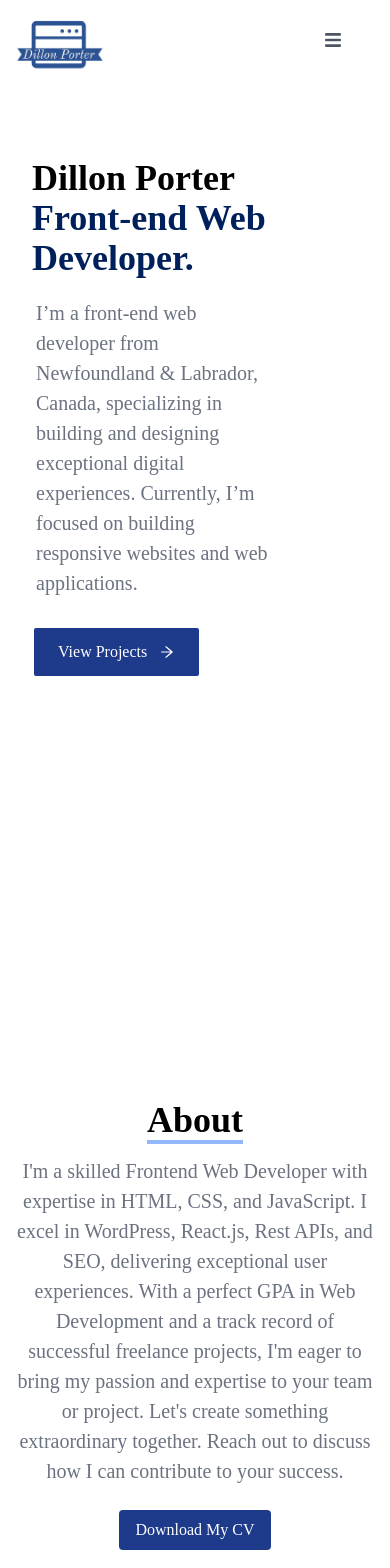
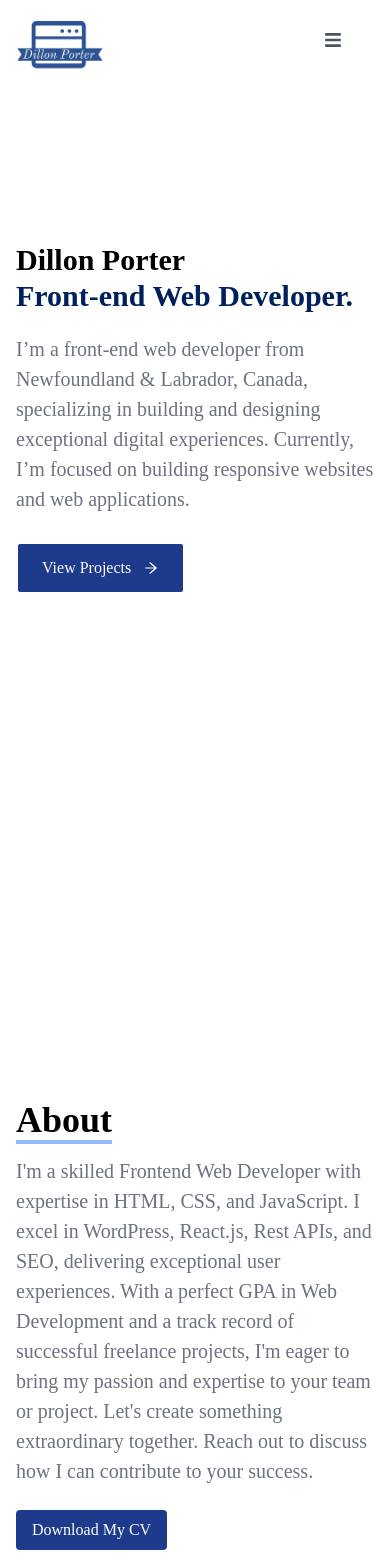
Before and after one commit to dillon-porter/portfolio, a React (Create React App) app: page / in a window 390 px wide. Shown: the top 1568 px of the page. Built offline with nearby package versions, Linux system fonts and the light colour scheme.

Commit message:
updated homepage

```diff
--- a/src/components/About.js
+++ b/src/components/About.js
@@ -3,13 +3,13 @@ import Resume from "../assets/Dillon_Porter - Resume.pdf"
 
 const About = () => {
   return (
-    <div name='about' className='pt-60 w-full h-full md:h-screen text-black-300 bg-[#fff]'>
+    <div name='about' className='pt-60 w-full h-full md:h-screen text-black-300 bg-[#fff] text-left'>
       <div className='max-w-[1000px] mx-auto p-4 flex flex-col justify-center w-full h-full md:pb-60'>
-        <div className="text-center sm:text-left">
+        <div className="sm:text-left">
           <p className='text-4xl font-bold inline border-b-4 border-[#92b7fa]'>About</p>
           <p className="mt-4 mb-5 text-xl leading-normal text-gray-500">I'm a skilled Frontend Web Developer with expertise in HTML, CSS, and JavaScript. I excel in WordPress, React.js, Rest APIs, and SEO, delivering exceptional user experiences. With a perfect GPA in Web Development and a track record of successful freelance projects, I'm eager to bring my passion and expertise to your team or project. Let's create something extraordinary together. Reach out to discuss how I can contribute to your success.</p>
         </div>
-        <div className="mt-1 text-center md:text-left">
+        <div className="mt-1 sm:text-left">
           <a href={Resume} className="bg-blue-900 hover:bg-blue-600 text-white font-medium py-2 px-4 rounded inline-block">
             Download My CV
           </a>
@@ -19,5 +19,4 @@ const About = () => {
   );
 };
 
-
 export default About;
--- a/src/components/Home.js
+++ b/src/components/Home.js
@@ -7,20 +7,20 @@ const Home = () => {
   return (
     <div name="home" className="w-full h-screen bg-[#fff]">
       {/* Container */}
-      <div className="max-w-[1000px] mx-auto px-8 flex flex-col justify-center h-full">
-        <h1 className="text-4xl sm:text-7xl font-bold text-[#000]">
+      <div className="max-w-[1000px] mx-auto px-4 sm:px-8 flex flex-col justify-center h-full items-start">
+        <h1 className="text-3xl sm:text-5xl md:text-7xl font-bold text-[#000] text-left">
           Dillon Porter
         </h1>
-        <h2 className="text-4xl sm:text-7xl font-bold text-[#00205B]">
+        <h2 className="text-3xl sm:text-5xl md:text-7xl font-bold text-[#00205B] text-left">
           Front-end Web Developer.
         </h2>
-        <p className="mt-5 mb-5 pl-1 pr-20 text-xl leading-normal text-gray-500 ">
+        <p className="mt-5 mb-5 text-xl leading-normal text-gray-500 text-left">
           I’m a front-end web developer from Newfoundland & Labrador, Canada, specializing
           in building and designing exceptional digital
           experiences. Currently, I’m focused on building responsive websites
           and web applications.
         </p>
-        <div>
+        <div className="text-left">
           <Link to="work" smooth={true} duration={500}>
             <button className="text-white rounded bg-blue-900 group border-current border-2 px-6 py-3 my-2  flex items-center hover:bg-[#8892b0] hover:text-white hover:border-[#8892b0]">
               View Projects
--- a/src/components/Work.js
+++ b/src/components/Work.js
@@ -6,6 +6,7 @@ import Growing from "../assets/growing2.png"
 import ReactAdvice from "../assets/react-advice-app.png"
 import LandingPage from "../assets/base-apparel-landing.png"
 import blogr from "../assets/blogr.png"
+import Condo from "../assets/Condoblinds.png"
 
 const Work = () => {
   return (
@@ -86,6 +87,27 @@ const Work = () => {
               </span>
             </div>
           </div>
+          <div
+            style={{ backgroundImage: `url(${Condo})` }}
+            className='shadow-lg shadow-[#040c16] group container rounded-md flex justify-center items-center mx-auto content-div'
+          >
+            {/* Hover Effects */}
+            <div className='opacity-0 group-hover:opacity-100'>
+              <span className='text-2xl font-bold text-white tracking-wider text-center ml-16'>
+                Condo Blinds
+              </span>
+              <div className='pt-8 text-center'>
+                <a href='https://condoblinds.com/' target="_blank">
+                  <button className='text-center rounded-lg px-4 py-3 m-2 mb-6 bg-white text-gray-700 font-bold text-lg'>
+                  Live Demo
+                  </button>
+                </a>
+              </div>
+              <span className='ml-10 text-sm font-bold text-white tracking-wider text-center justify-center px-3.5'>
+              Tech: WordPress and Elementor
+              </span>
+            </div>
+          </div>
             {/* Grid Item */}
             <div
             style={{ backgroundImage: `url(${Guildwebsite})` }}
@@ -93,7 +115,7 @@ const Work = () => {
           >
             {/* Hover Effects */}
             <div className='opacity-0 group-hover:opacity-100'>
-              <span className='text-2xl font-bold text-white tracking-wider'>
+              <span className='text-2xl font-bold text-white tracking-wider text-center'>
                 WoW Guild Website
               </span>
               <div className='pt-8 text-center'>
```
Also changed, not shown: src/assets/Condoblinds.png (added).
